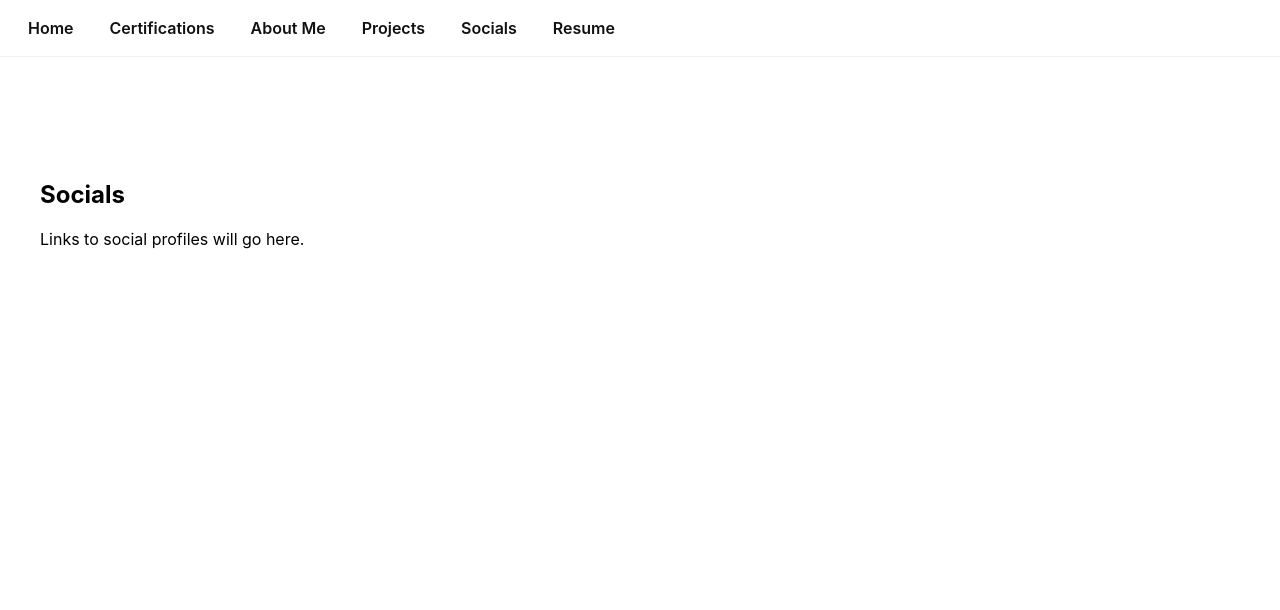
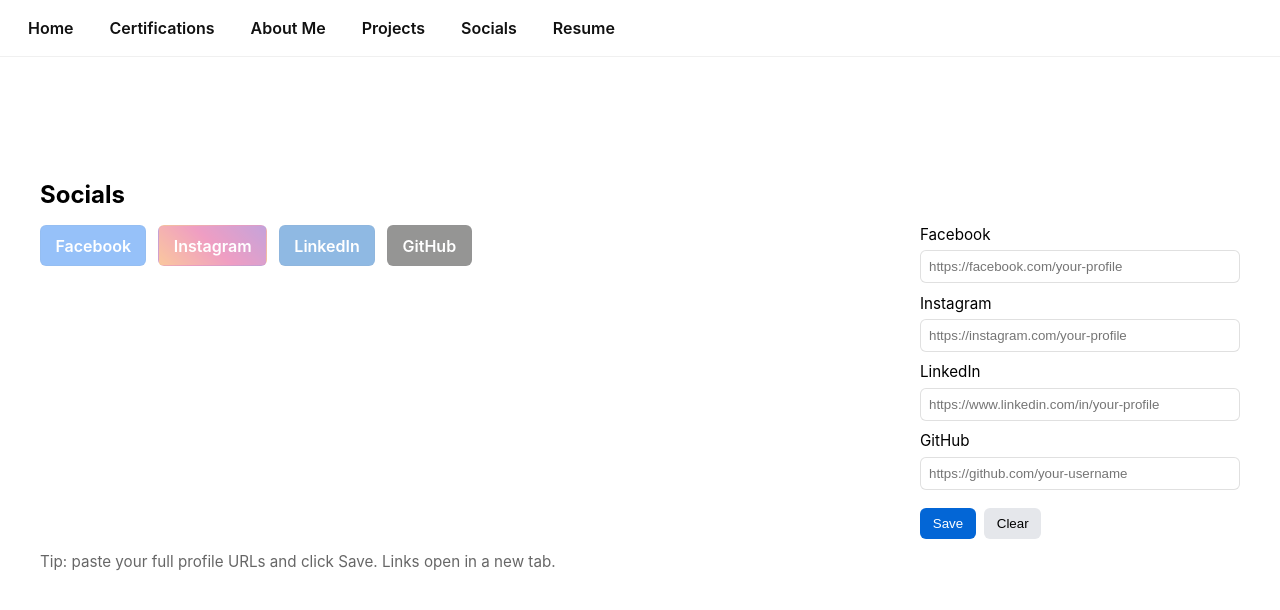
Before and after one commit to JustinDenison/DenisonSite, an Angular app: page /socials in a window 1280 px wide. Shown: the top 610 px of the page. Built offline with nearby package versions, Linux system fonts and the light colour scheme.

Commit message:
feat(socials): editable social links UI with localStorage persistence and spaced buttons

```diff
--- a/src/app/socials/socials.component.html
+++ b/src/app/socials/socials.component.html
@@ -1,4 +1,37 @@
-<section style="padding:2rem;">
+<section class="socials-page">
   <h1>Socials</h1>
-  <p>Links to social profiles will go here.</p>
+
+  <div class="socials-grid">
+    <div class="socials-list">
+      <a class="social-btn facebook" [href]="facebook || '#'" target="_blank" rel="noopener noreferrer" [class.disabled]="!facebook">Facebook</a>
+      <a class="social-btn instagram" [href]="instagram || '#'" target="_blank" rel="noopener noreferrer" [class.disabled]="!instagram">Instagram</a>
+      <a class="social-btn linkedin" [href]="linkedin || '#'" target="_blank" rel="noopener noreferrer" [class.disabled]="!linkedin">LinkedIn</a>
+      <a class="social-btn github" [href]="github || '#'" target="_blank" rel="noopener noreferrer" [class.disabled]="!github">GitHub</a>
+    </div>
+
+    <form class="socials-form" (ngSubmit)="save()">
+      <label>Facebook
+        <input type="url" name="facebook" [(ngModel)]="facebook" placeholder="https://facebook.com/your-profile" />
+      </label>
+
+      <label>Instagram
+        <input type="url" name="instagram" [(ngModel)]="instagram" placeholder="https://instagram.com/your-profile" />
+      </label>
+
+      <label>LinkedIn
+        <input type="url" name="linkedin" [(ngModel)]="linkedin" placeholder="https://www.linkedin.com/in/your-profile" />
+      </label>
+
+      <label>GitHub
+        <input type="url" name="github" [(ngModel)]="github" placeholder="https://github.com/your-username" />
+      </label>
+
+      <div class="form-actions">
+        <button type="submit" class="btn-save">Save</button>
+        <button type="button" class="btn-clear" (click)="clear()">Clear</button>
+      </div>
+    </form>
+  </div>
+
+  <p class="note">Tip: paste your full profile URLs and click Save. Links open in a new tab.</p>
 </section>
--- a/src/app/socials/socials.component.scss
+++ b/src/app/socials/socials.component.scss
@@ -1 +1,71 @@
-/* socials page styles (empty for now) */
+.socials-page {
+  padding: 2rem;
+
+  h1 {
+    margin-bottom: 1rem;
+  }
+
+  .socials-grid {
+    display: grid;
+    grid-template-columns: 1fr 320px;
+    gap: 1.5rem;
+    align-items: start;
+  }
+
+  .socials-list {
+    display: flex;
+    gap: 0.75rem;
+    flex-wrap: wrap;
+  }
+
+  .social-btn {
+    display: inline-block;
+    padding: 0.6rem 0.9rem;
+    border-radius: 6px;
+    text-decoration: none;
+    color: var(--text-color, #111);
+    background: #f3f4f6;
+    border: 1px solid rgba(0,0,0,0.06);
+    font-weight: 600;
+  }
+
+  .social-btn.disabled {
+    opacity: 0.45;
+    pointer-events: none;
+  }
+
+  .social-btn.facebook { background:#1877F2; color: white; }
+  .social-btn.instagram { background: linear-gradient(45deg,#f58529,#dd2a7b,#8134af); color:white; }
+  .social-btn.linkedin { background:#0A66C2; color:white; }
+  .social-btn.github { background: #161614; color: white; }
+
+  .socials-form {
+    display: flex;
+    flex-direction: column;
+    gap: 0.65rem;
+
+    label {
+      display: flex;
+      flex-direction: column;
+      font-size: 0.95rem;
+      gap: 0.4rem;
+    }
+
+    input {
+      padding: 0.5rem;
+      border-radius: 6px;
+      border: 1px solid rgba(0,0,0,0.12);
+    }
+
+    .form-actions {
+      display: flex;
+      gap: 0.5rem;
+      margin-top: 0.5rem;
+
+      .btn-save { padding: 0.5rem 0.8rem; background: var(--accent, #0366d6); color:white; border-radius:6px; border:none; }
+      .btn-clear { padding: 0.5rem 0.8rem; background:#e5e7eb; border-radius:6px; border:none; }
+    }
+  }
+
+  .note { margin-top: 0.8rem; color: rgba(0,0,0,0.6); font-size:0.95rem; }
+}
--- a/src/app/socials/socials.component.ts
+++ b/src/app/socials/socials.component.ts
@@ -1,9 +1,38 @@
-import { Component } from '@angular/core';
+import { Component, OnInit } from '@angular/core';
+import { FormsModule } from '@angular/forms';
 
 @Component({
   selector: 'app-socials',
   standalone: true,
+  imports: [FormsModule],
   templateUrl: './socials.component.html',
   styleUrls: ['./socials.component.scss']
 })
-export class Socials {}
+export class Socials implements OnInit {
+  facebook = '';
+  instagram = '';
+  linkedin = '';
+  github = '';
+
+  ngOnInit() {
+    this.facebook = localStorage.getItem('social:facebook') ?? '';
+    this.instagram = localStorage.getItem('social:instagram') ?? '';
+    this.linkedin = localStorage.getItem('social:linkedin') ?? '';
+    this.github = localStorage.getItem('social:github') ?? '';
+  }
+
+  save() {
+    localStorage.setItem('social:facebook', this.facebook);
+    localStorage.setItem('social:instagram', this.instagram);
+    localStorage.setItem('social:linkedin', this.linkedin);
+    localStorage.setItem('social:github', this.github);
+  }
+
+  clear() {
+    this.facebook = '';
+    this.instagram = '';
+    this.linkedin = '';
+    this.github = '';
+    this.save();
+  }
+}
```
